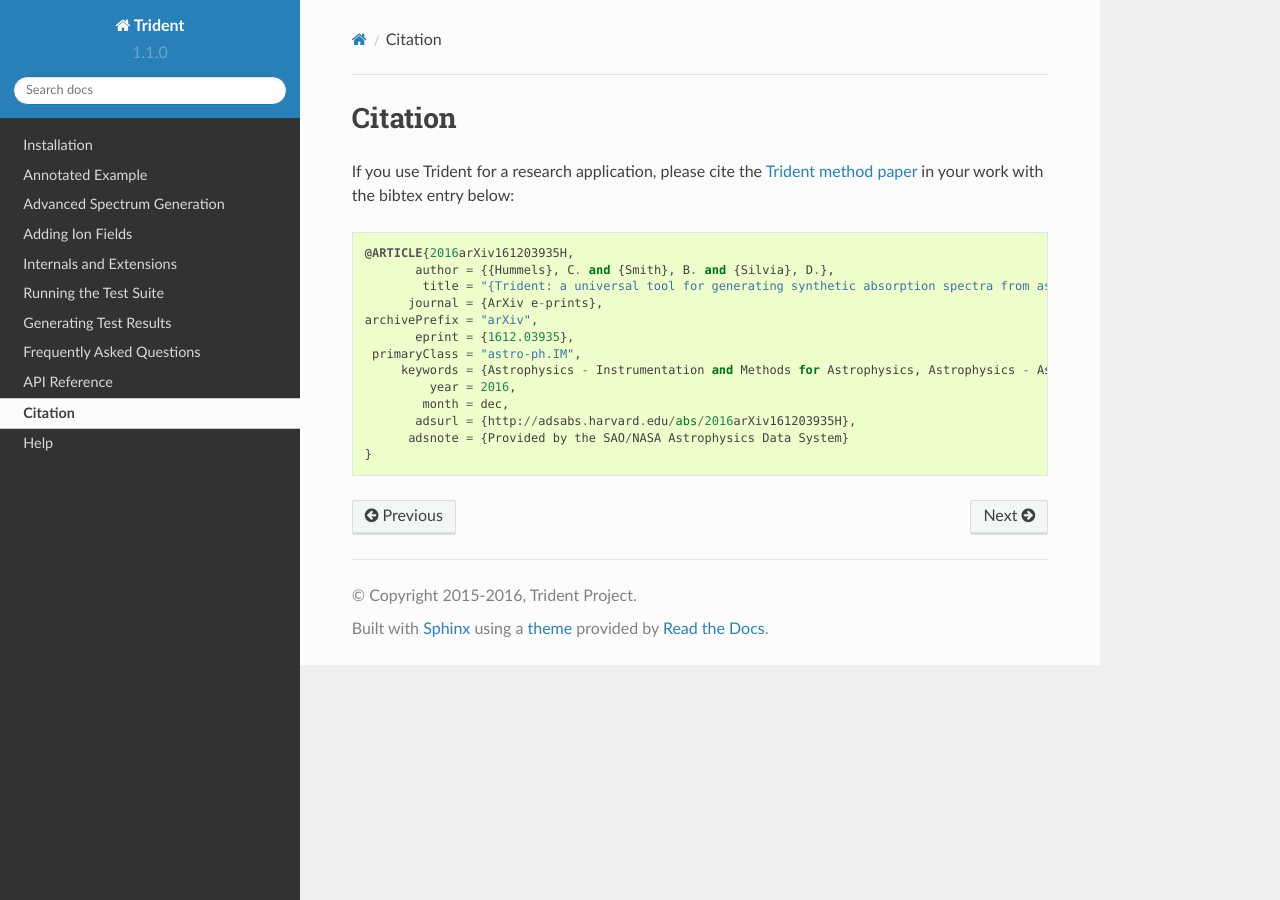
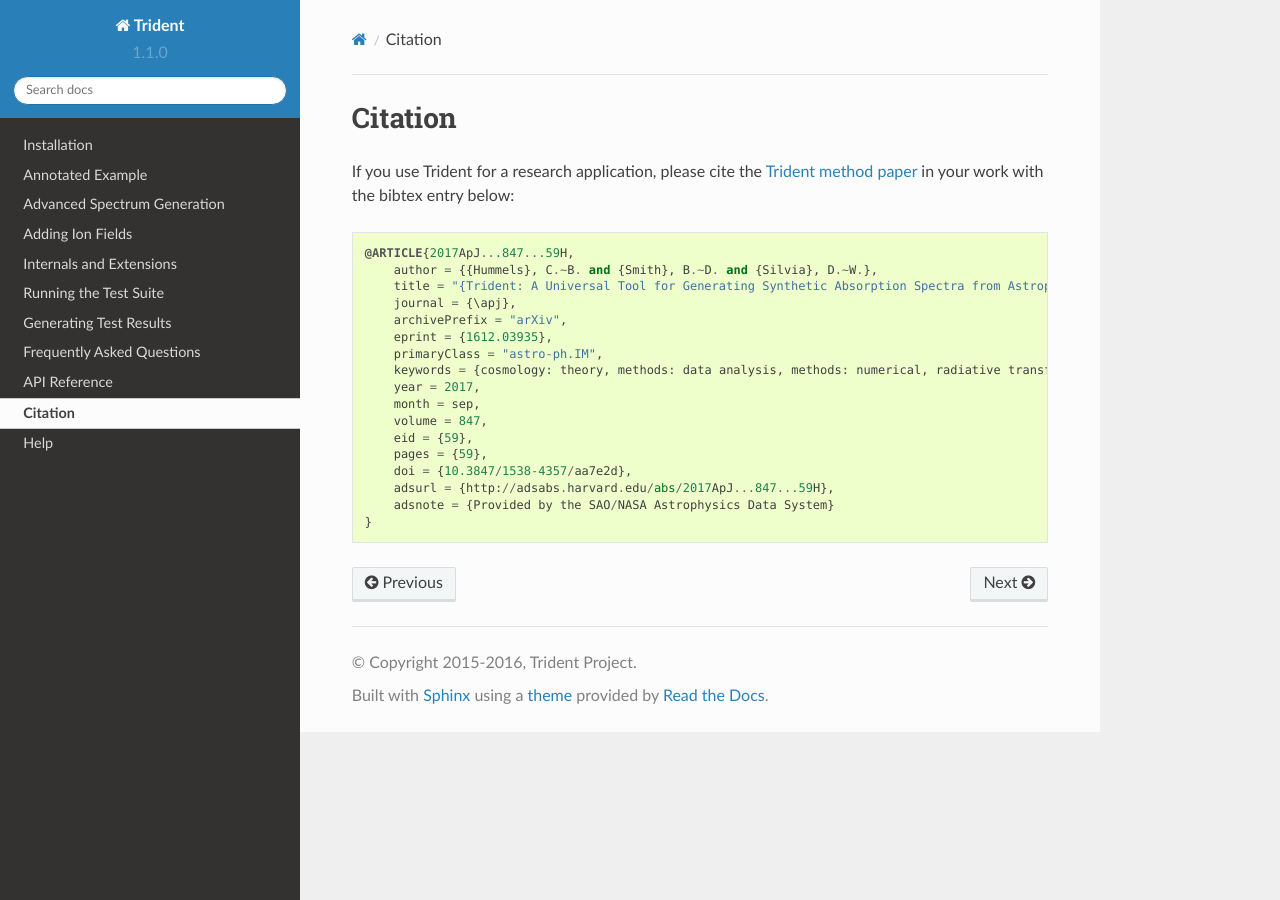
Before and after one commit to trident-project/trident, a Sphinx documentation site: the page built from doc/source/citation.rst, in a window 1280 px wide. Built offline with Sphinx 7.4.7 and the Read the Docs theme 2.0.0, drawn with Linux system fonts in a browser that asks for light colours; formulas are drawn with MathJax 3.

Commit message:
Updating citation information to reflect the published Trident method paper.

```diff
--- a/doc/source/citation.rst
+++ b/doc/source/citation.rst
@@ -4,19 +4,23 @@ Citation
 ========
 
 If you use Trident for a research application, please cite the
-`Trident method paper <http://adsabs.harvard.edu/abs/2016arXiv161203935H>`_
+`Trident method paper <http://adsabs.harvard.edu/abs/2017ApJ...847...59H>`_
 in your work with the bibtex entry below::
 
-    @ARTICLE{2016arXiv161203935H,
-           author = {{Hummels}, C. and {Smith}, B. and {Silvia}, D.},
-            title = "{Trident: a universal tool for generating synthetic absorption spectra from astrophysical simulations}",
-          journal = {ArXiv e-prints},
-    archivePrefix = "arXiv",
-           eprint = {1612.03935},
-     primaryClass = "astro-ph.IM",
-         keywords = {Astrophysics - Instrumentation and Methods for Astrophysics, Astrophysics - Astrophysics of Galaxies},
-             year = 2016,
-            month = dec,
-           adsurl = {http://adsabs.harvard.edu/abs/2016arXiv161203935H},
-          adsnote = {Provided by the SAO/NASA Astrophysics Data System}
+    @ARTICLE{2017ApJ...847...59H,
+        author = {{Hummels}, C.~B. and {Smith}, B.~D. and {Silvia}, D.~W.},
+        title = "{Trident: A Universal Tool for Generating Synthetic Absorption Spectra from Astrophysical Simulations}",
+        journal = {\apj},
+        archivePrefix = "arXiv",
+        eprint = {1612.03935},
+        primaryClass = "astro-ph.IM",
+        keywords = {cosmology: theory, methods: data analysis, methods: numerical, radiative transfer },
+        year = 2017,
+        month = sep,
+        volume = 847,
+        eid = {59},
+        pages = {59},
+        doi = {10.3847/1538-4357/aa7e2d},
+        adsurl = {http://adsabs.harvard.edu/abs/2017ApJ...847...59H},
+        adsnote = {Provided by the SAO/NASA Astrophysics Data System}
     }
--- a/doc/source/faq.rst
+++ b/doc/source/faq.rst
@@ -56,7 +56,7 @@ How do I learn more about the algorithms used in Trident?
 
 We have a full description of all the methods used in Trident including
 citations to previous related works in our `Trident method paper
-<http://adsabs.harvard.edu/abs/2016arXiv161203935H>`_.
+<http://adsabs.harvard.edu/abs/2017ApJ...847...59H>`_.
 
 How do I cite Trident in my research?
 -------------------------------------
```
